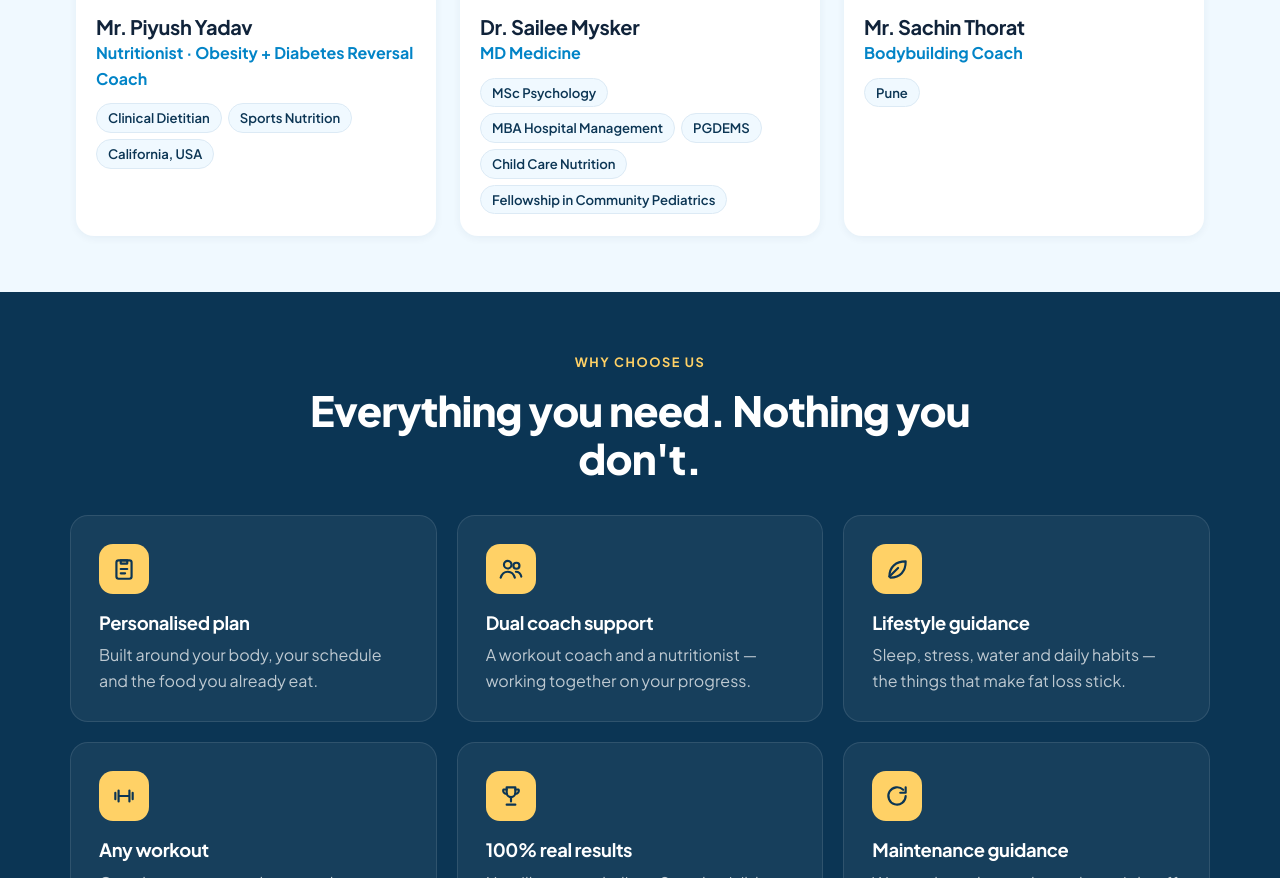
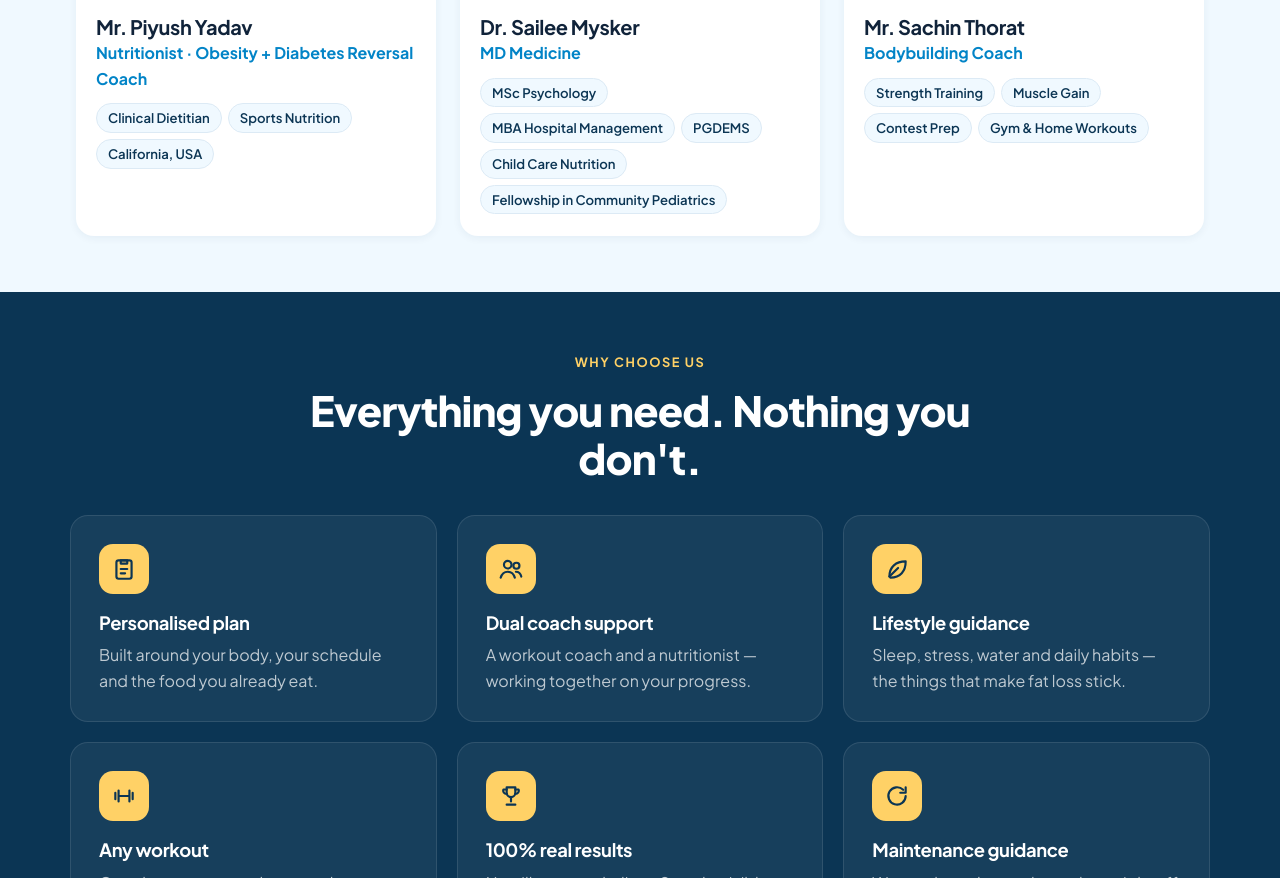
Before and after one commit to MacnMan/nutrilean.in, a plain HTML site: page index.html in a window 1280 px wide. Shown: the part 5842-6720 px from the top of the page. Drawn offline with Linux system fonts and the light colour scheme.

Commit message:
Add coaching tags to Sachin Thorat's expert card
Co-Authored-By: Claude Opus 5.5 <noreply@anthropic.com>

```diff
--- a/index.html
+++ b/index.html
@@ -244,7 +244,10 @@
               <h3>Mr. Sachin Thorat</h3>
               <p class="expert-card__role">Bodybuilding Coach</p>
               <ul class="expert-card__creds">
-                <li>Pune</li>
+                <li>Strength Training</li>
+                <li>Muscle Gain</li>
+                <li>Contest Prep</li>
+                <li>Gym &amp; Home Workouts</li>
               </ul>
             </div>
           </article>
```
